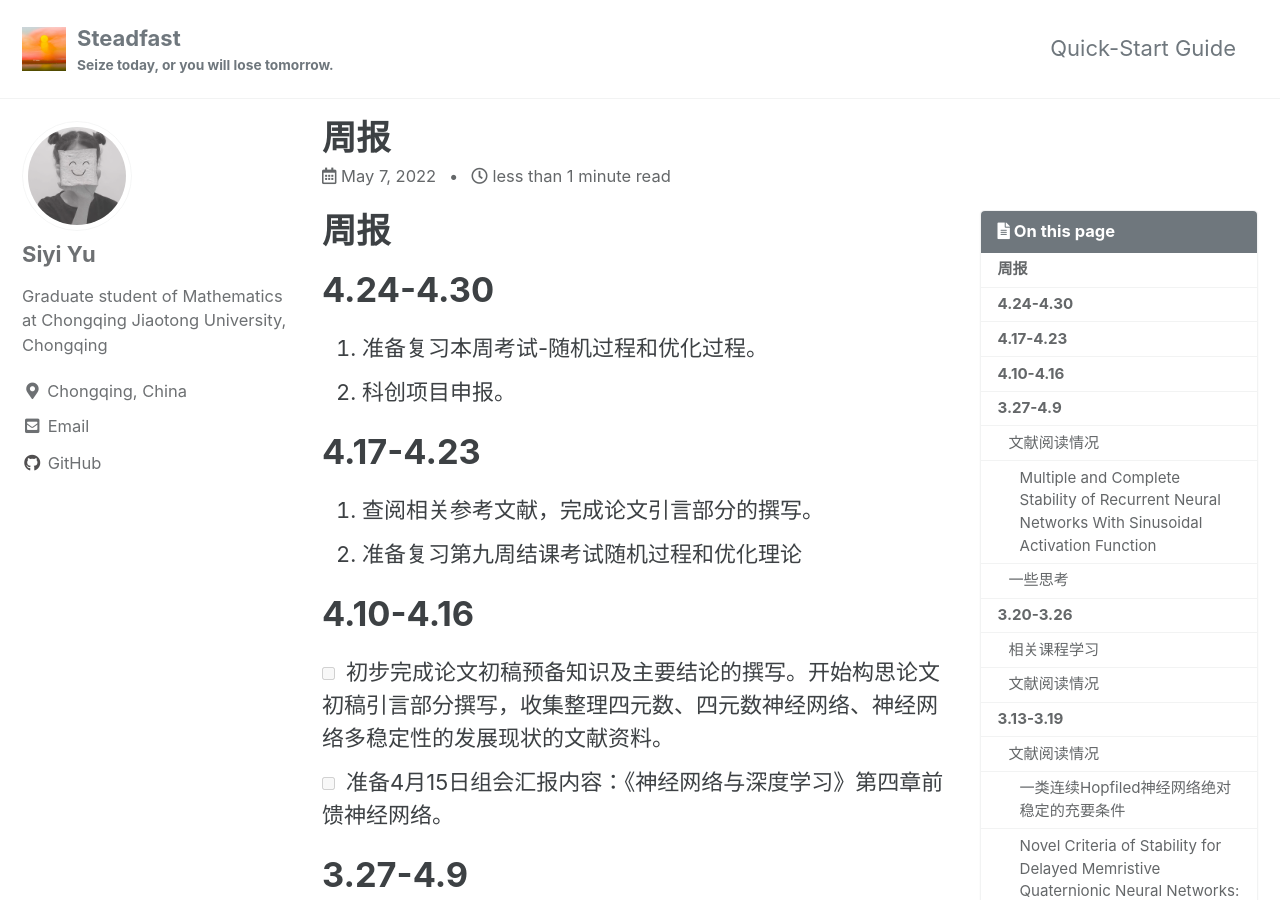
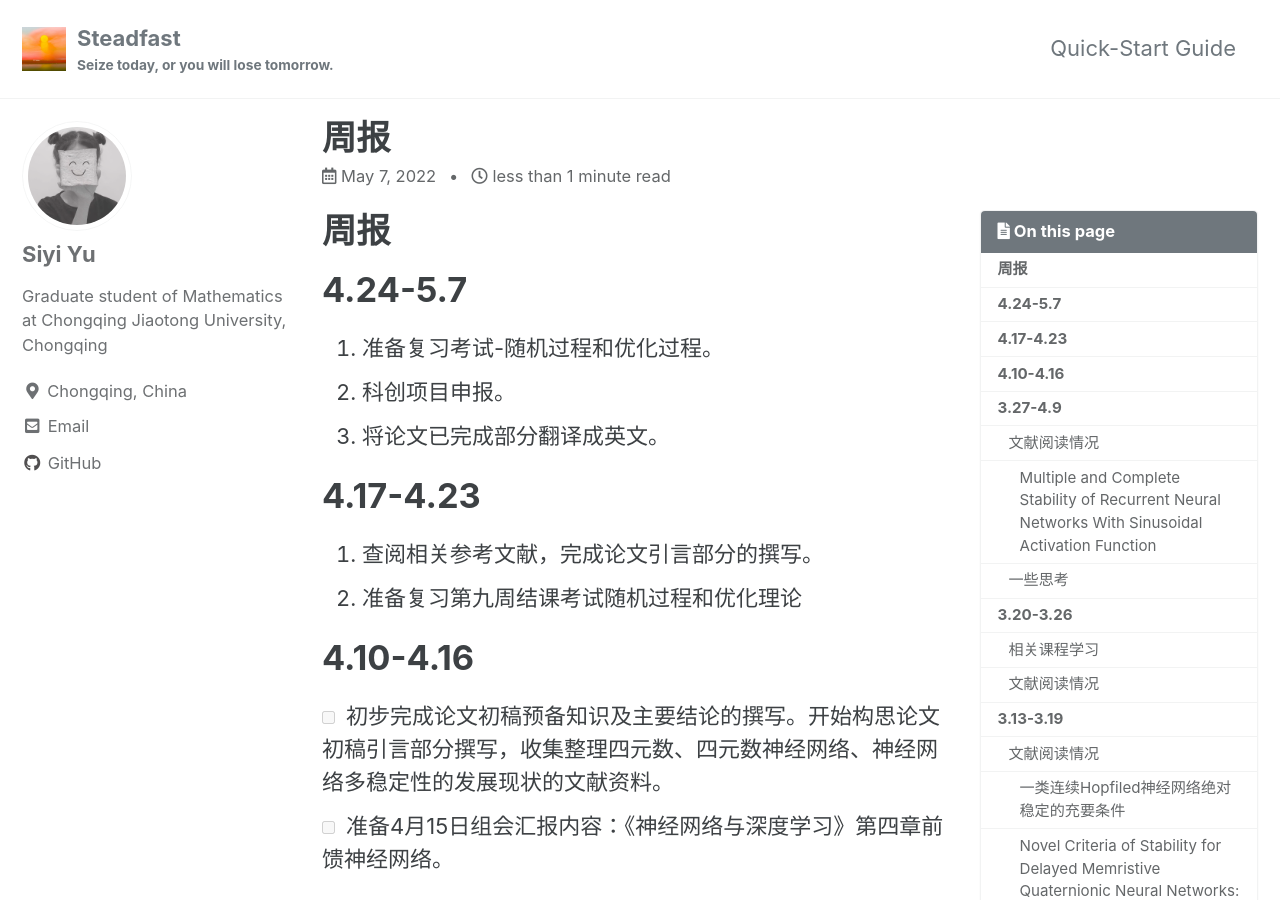
Before and after one commit to siyiyu0828/siyiyu0828.github.io, a Jekyll site: the page built from _posts/2022-04-16-weekly-report.md, in a window 1280 px wide and 900 px high. Built offline with Jekyll 4.4.1, drawn with Linux system fonts in a browser that asks for light colours; cached includes are drawn as plain includes; formulas are drawn with MathJax 3.

Commit message:
Update 2022-04-16-weekly-report.md
111

```diff
--- a/_posts/2022-04-16-weekly-report.md
+++ b/_posts/2022-04-16-weekly-report.md
@@ -9,10 +9,11 @@ tags:
 
 # 周报
 
-# 4.24-4.30
+# 4.24-5.7
 
-1. 准备复习本周考试-随机过程和优化过程。
+1. 准备复习考试-随机过程和优化过程。
 2. 科创项目申报。
+3. 将论文已完成部分翻译成英文。
 
 # 4.17-4.23
 
```
